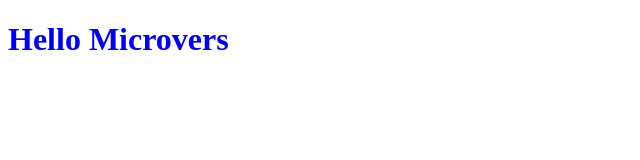
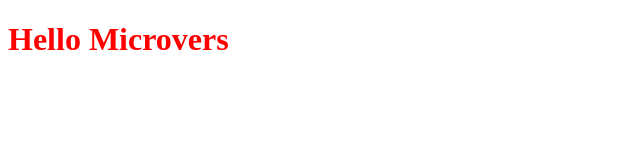
Before and after one commit to Moh9998/HelloMicroverse, a plain HTML site: page Index.html in a window 1280 px wide. Shown: the whole page, without its empty margins (0-640 px from the left). Drawn offline with Linux system fonts and the light colour scheme.

Commit message:
updating css

```diff
--- a/Hello.css
+++ b/Hello.css
@@ -1 +1 @@
-.color { color: blue; }
+.color { color: red; }
```
